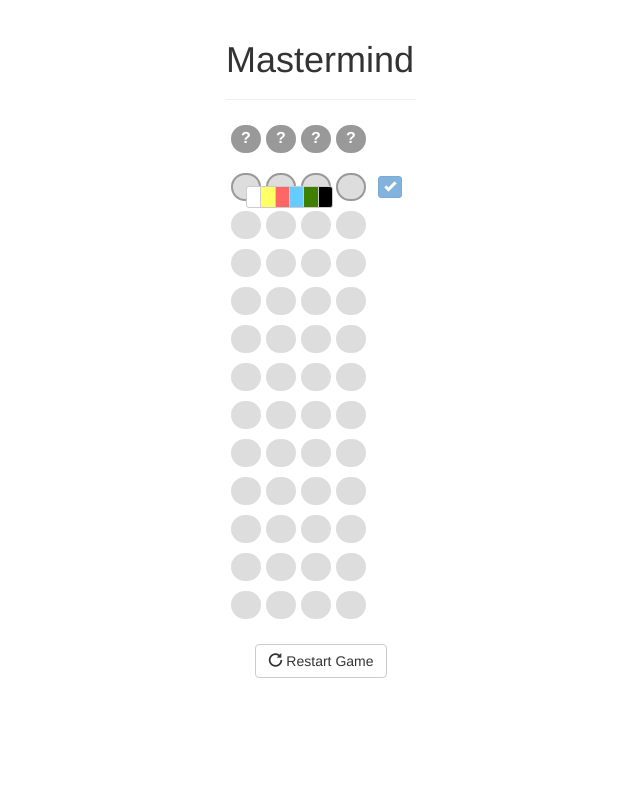
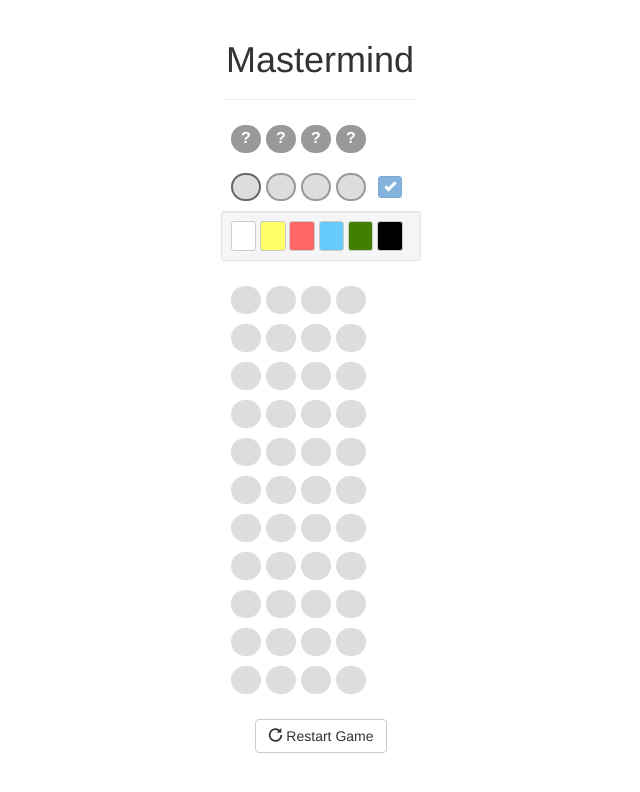
Before and after one commit to tomv564/mastermind, a plain HTML site: page public/index.html in a window 1280 px wide. Both pictures are taken after a click on the item 565 px from the left and 186 px from the top of the page. Shown: the whole page, without its empty margins (319-959 px from the left). Drawn offline with Linux system fonts and the light colour scheme; no server answers.

Commit message:
improve color picker

```diff
--- a/public/css/app.css
+++ b/public/css/app.css
@@ -29,6 +29,10 @@ ul.code li {
 	border-radius: 20px;
 	margin-bottom: 0px;
 
+}
+
+ul.code li.selected {
+	border: 2px solid #666;
 }
 
 ul#answer li {
@@ -131,7 +135,10 @@ ul.code {
 }
 
 #codepicker {
-	display: none;
+	margin-top: 5px;
+	margin-left: -5px;
+	width: 200px;
+	/*display: none;*/
 }
 
 /* remaining turns */
--- a/public/index.html
+++ b/public/index.html
@@ -60,6 +60,17 @@
     <button id="addguessbutton" type="button" class="btn btn-xs btn-primary"><span class="glyphicon glyphicon-ok"></span></button>
   </div>
 
+   <div id="codepicker" class="well well-sm">
+    <!-- <div class="btn-group btn-group-sm"> -->
+      <button type="button" data-color="white" class="btn btn-default btn-sm white">&nbsp;</button>
+      <button type="button" data-color="yellow" class="btn btn-default btn-sm yellow">&nbsp;</button>
+      <button type="button" data-color="red" class="btn btn-default btn-sm red">&nbsp;</button>
+      <button type="button" data-color="blue" class="btn btn-default btn-sm blue">&nbsp;</button>
+      <button type="button" data-color="green" class="btn btn-default btn-sm green">&nbsp;</button>
+      <button type="button" data-color="black" class="btn btn-default btn-sm black">&nbsp;</button>
+    <!-- </div> -->
+  </div>
+
   <ul id="turns" class="list-unstyled">
     <li>
       <ul class="code list-unstyled">
@@ -79,16 +90,7 @@
     </li>
   </ul>
 
-  <div id="codepicker">
-    <div class="btn-group btn-group-xs">
-      <button type="button" data-color="white" class="btn btn-default white">&nbsp;</button>
-      <button type="button" data-color="yellow" class="btn btn-default yellow">&nbsp;</button>
-      <button type="button" data-color="red" class="btn btn-default red">&nbsp;</button>
-      <button type="button" data-color="blue" class="btn btn-default blue">&nbsp;</button>
-      <button type="button" data-color="green" class="btn btn-default green">&nbsp;</button>
-      <button type="button" data-color="black" class="btn btn-default black">&nbsp;</button>
-    </div>
-  </div>
+
 
   <div id="won" class="alert alert-success"><strong>Congratulations!</strong> You have cracked the code!</div>
   <div id="lost" class="alert alert-danger"><strong>Boo!</strong> You failed to crack the code!</div>
--- a/public/js/app.js
+++ b/public/js/app.js
@@ -6,16 +6,23 @@ Mastermind = new function() {
 	var gameId;
 
 	// private functions
-	var showCodePicker = function (peg) {
-		selectedPeg = peg.target;
-		$('#codepicker').css({position:"absolute", left:peg.pageX,top:peg.pageY}).toggle();
+	var onPegClicked = function (peg) {
+		selectPeg(peg.target);
+		//selectedPeg = peg.target;
+		//$('#codepicker').css({position:"absolute", left:peg.pageX,top:peg.pageY}).toggle();
 	}
 
 	var onCodeSelected = function (selectedColor) {
 		var color = $(selectedColor.target).data('color');
 		$(selectedPeg).removeClass();
 		$(selectedPeg).addClass(color);
-		$('#codepicker').toggle();
+
+		// select next peg?
+		var nextPeg = $(selectedPeg).next('li')[0];
+		if (nextPeg)
+			selectPeg(nextPeg);
+
+
 		updateAddGuessButton();
 	}
 
@@ -23,7 +30,8 @@ Mastermind = new function() {
 		var colors = getColors();
 		var canAdd = (colors &&
 						colors.indexOf(undefined) === -1 &&
-						colors.indexOf("") === -1);
+						colors.indexOf("") === -1 &&
+						colors.indexOf("selected") === -1);
 		$('#addguessbutton').prop('disabled', !canAdd);
 	}
 
@@ -81,11 +89,15 @@ Mastermind = new function() {
 				gameLost();
 			}
 		}
+
+		selectPeg($('#addguess li').first());
+
 	}
 
 	var gameLost = function() {
 		$('#lost').show();
 		$('#addguess').hide();
+		$('#codepicker').hide();
 	}
 
 	var gameWon = function () {
@@ -93,6 +105,7 @@ Mastermind = new function() {
 		turns.empty();
 		$('#won').show();
 		$('#addguess').hide();
+		$('#codepicker').hide();
 	}
 
 	var reset = function () {
@@ -122,12 +135,20 @@ Mastermind = new function() {
 			turns.append(emptyturn);
 		};
 
+		selectPeg($('#addguess li').first());
+
 		// show addguess
 		$('#addguess').show();
+		$('#codepicker').show();
 
 		updateAddGuessButton();
 
+	}
 
+	var selectPeg = function(peg) {
+		selectedPeg = peg;
+		$('#addguess li').removeClass('selected');
+		$(selectedPeg).addClass('selected');
 	}
 
 	var onGameCreated = function(data) {
@@ -135,8 +156,14 @@ Mastermind = new function() {
 	}
 
 	// event handlers
-	$('#addguess li').click(showCodePicker);
-	$('#codepicker button').click(onCodeSelected);
+	$('#addguess li').click(onPegClicked);
+	//var pickerHtml = $('#codepicker')[0].outerHTML;
+	//$('#codepicker').remove();
+
+	$('#addguess li').click(function(event) {selectedPeg = event.target;})
+	//$('#addguess li').popover({html: true, content: pickerHtml, placement : 'bottom', animation: true});
+	$('#codepicker button').on("click", onCodeSelected); // live because of popover
+	$('#addguess').on("click", "button", onCodeSelected)
 	$('#addguessbutton').click(addGuess);
 	$('#newgamebutton').click(reset);
 
```
